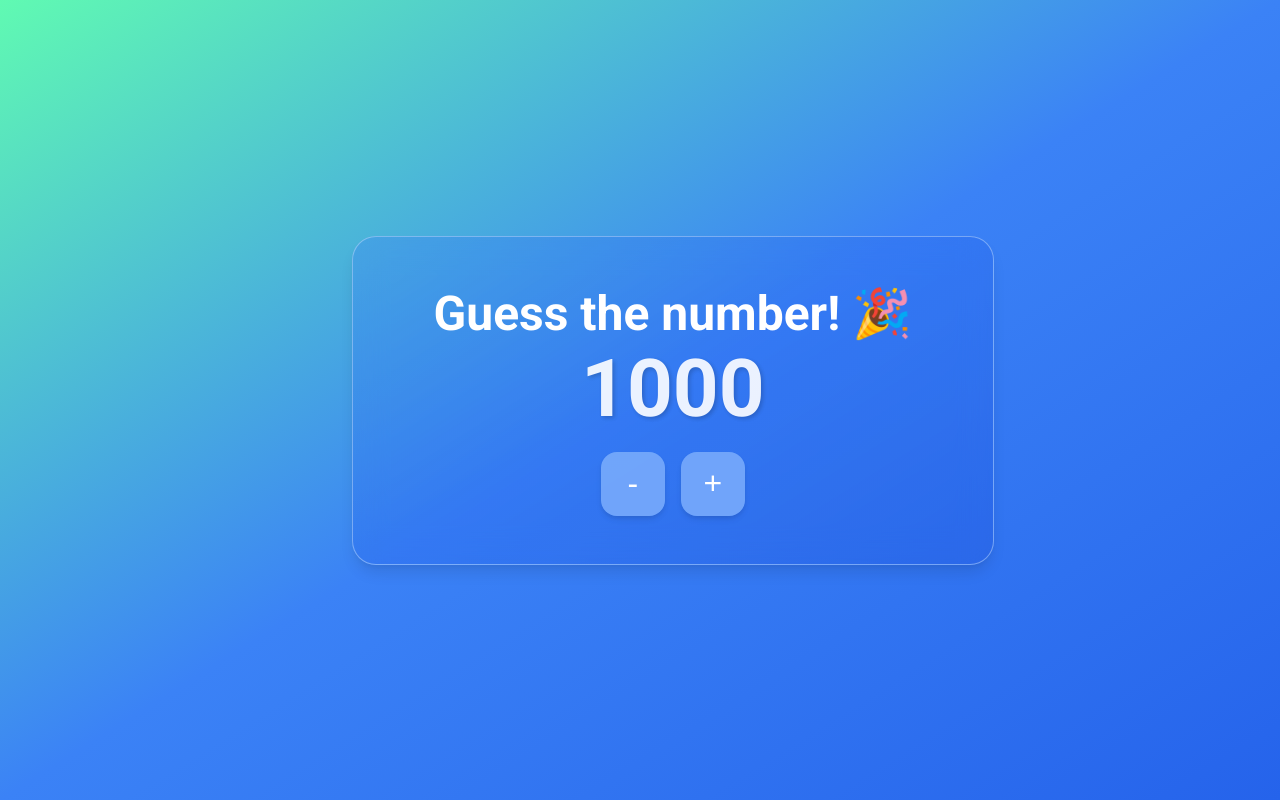
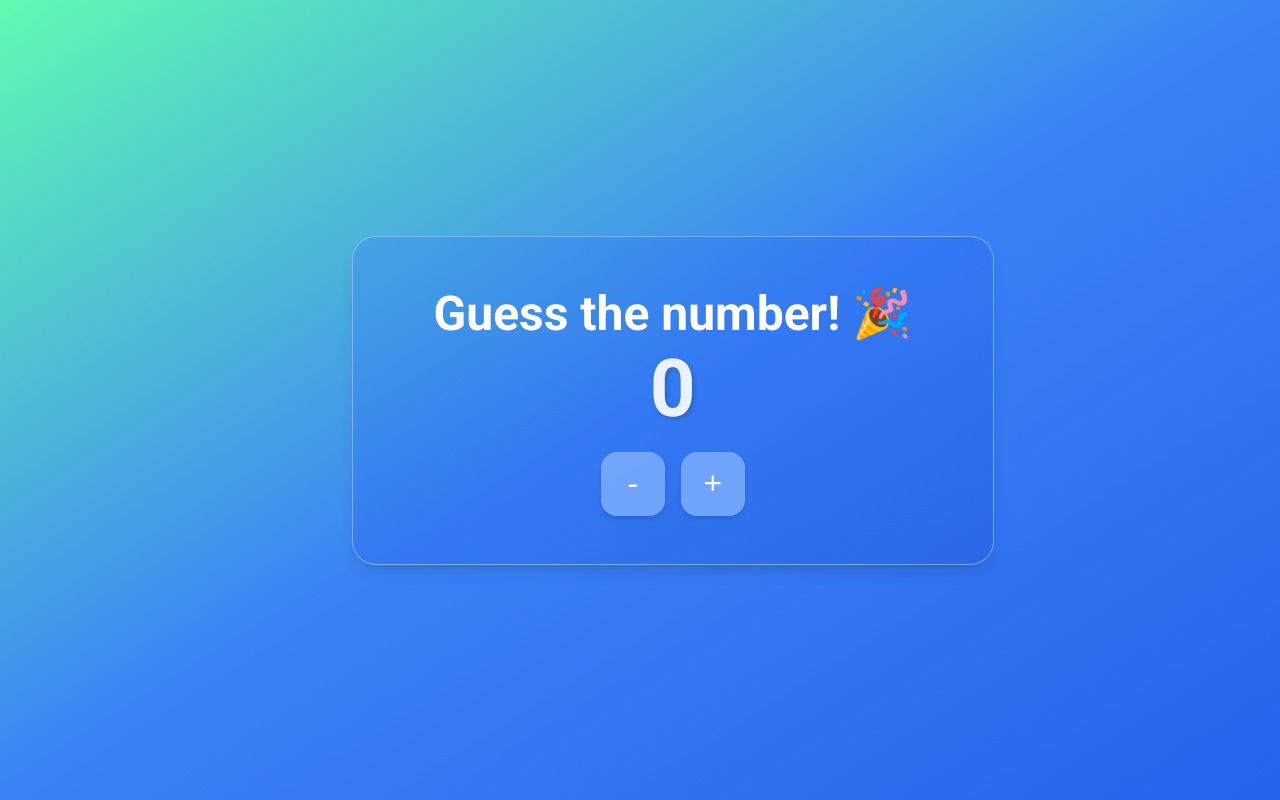
Before and after one commit to platzi/vue-mystery-counter, a Vue app: page / in a window 1280 px wide. Built offline with nearby package versions, Linux system fonts and the light colour scheme.

Commit message:
feat: adding props

```diff
--- a/src/App.vue
+++ b/src/App.vue
@@ -1,5 +1,8 @@
 <script setup>
 import GameCounter from '@/components/GameCounter.vue'
+
+const MIN_NUMBER = 0
+const MAX_NUMBER = 50
 </script>
 
 <template>
@@ -9,7 +12,7 @@ import GameCounter from '@/components/GameCounter.vue'
         <h1 class="title">Guess the number! 🎉</h1>
         <span>{{ counter }}</span>
         <div>
-          <GameCounter />
+          <GameCounter :min-number="MIN_NUMBER" :max-number="MAX_NUMBER" />
         </div>
       </div>
     </div>
--- a/src/components/GameCounter.vue
+++ b/src/components/GameCounter.vue
@@ -1,16 +1,13 @@
 <script setup>
-const number = 1000
+const { minNumber, maxNumber } = defineProps(['minNumber', 'maxNumber'])
 
-const id = Math.random()
-
-const myAtrr = 'aria-label'
-
-const ariaLabelValue = 'numero del contador'
+console.log(minNumber)
+console.log(maxNumber)
 </script>
 
 <template>
   <div class="counter-game">
-    <span :[myAtrr]="ariaLabelValue" :id="id" class="number">{{ number }}</span>
+    <span class="number">0</span>
     <div class="button-group">
       <button>-</button>
       <button>+</button>
```
